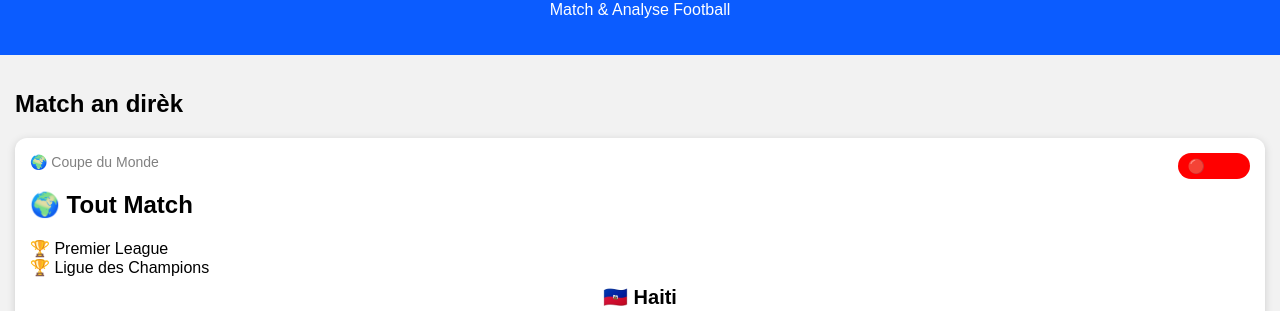
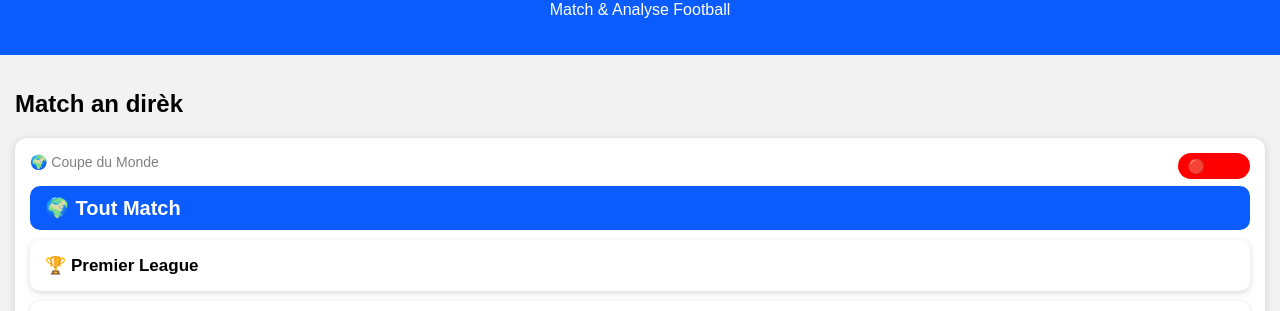
Before and after one commit to valbrumlorkinson09-cyber/Preziscore-, a plain HTML site: page index.html in a window 1280 px wide. Shown: the part 73-384 px from the top of the page. Drawn offline with Linux system fonts and the light colour scheme.

Commit message:
Update style.css

```diff
--- a/style.css
+++ b/style.css
@@ -92,3 +92,25 @@ header h1 {
     color: #0b5cff;
     font-size: 35px;
 }
+.league {
+    background: #0b5cff;
+    color: white;
+    padding: 10px 15px;
+    border-radius: 10px;
+    margin-top: 15px;
+}
+
+.league h2 {
+    margin: 0;
+    font-size: 20px;
+}
+
+.league-card {
+    background: white;
+    padding: 15px;
+    margin-top: 10px;
+    border-radius: 10px;
+    font-weight: bold;
+    font-size: 17px;
+    box-shadow: 0 2px 6px rgba(0,0,0,0.15);
+}
```
